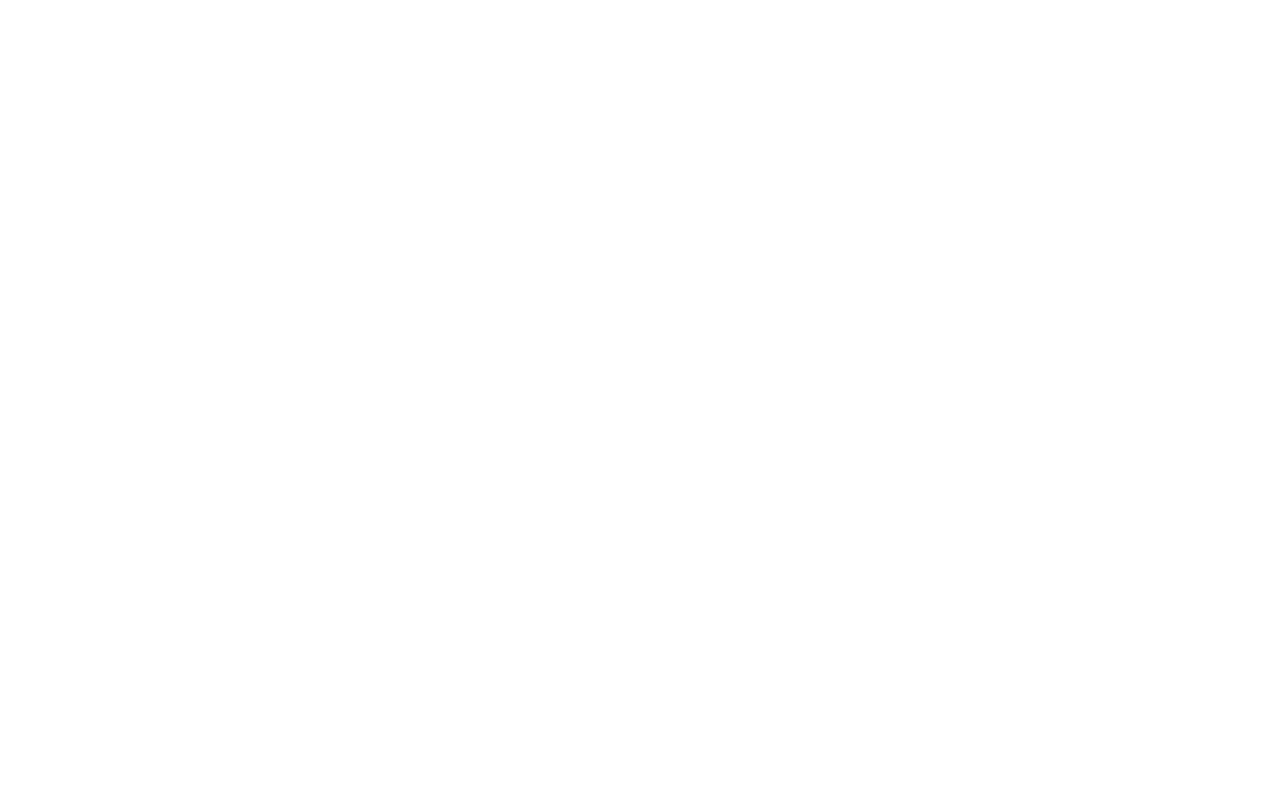
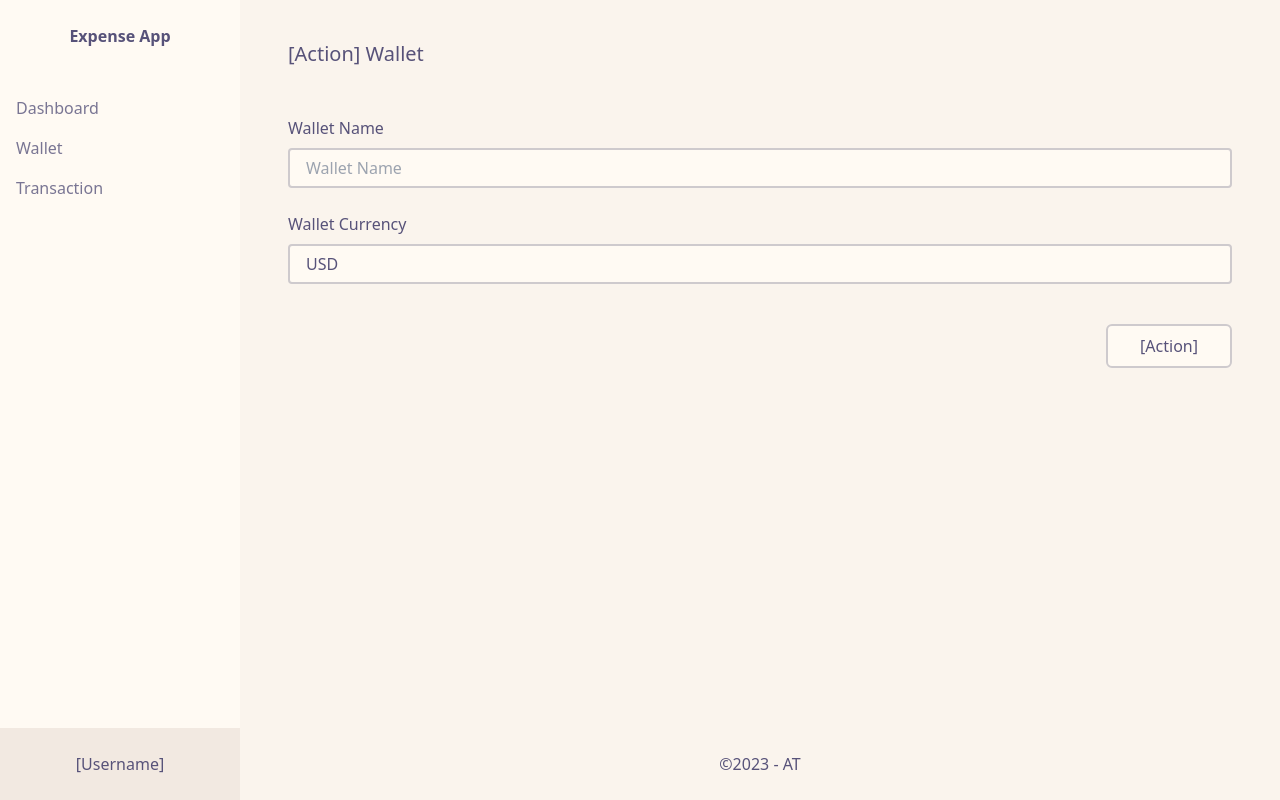
Before and after one commit to alvintanoto/expense-app, a Nuxt app in the folder frontend/: page /wallet/form in a window 1280 px wide. Before the commit this address had no page. Built offline with nearby package versions, Linux system fonts and the light colour scheme.

Commit message:
add wallet form and change wallet item list

```diff
--- /dev/null
+++ b/frontend/pages/wallet/form.vue
@@ -0,0 +1,52 @@
+<script setup>
+const layout = "client";
+</script>
+
+<template>
+  <NuxtLayout :name="layout">
+    <div class="w-full rounded-lg px-4">
+      <div class="text-xl p-4 my-2">[Action] Wallet</div>
+
+      <form @submit.prevent="">
+        <div class="flex flex-col mt-4 p-4">
+          <label for="name"> Wallet Name </label>
+          <input
+            type="text"
+            name="name"
+            id="name"
+            placeholder="Wallet Name"
+            class="mt-2 appearance-none border-2 text-white border-rp-dawn-highlight-high dark:border-rp-moon-highlight-high rounded w-full py-2 px-4 text-gray-700 leading-tight focus:outline-none focus:bg-rp-dawn-overlay dark:focus:focus:bg-rp-moon-overlay focus:border-rp-dawn-iris dark:focus:border-rp-moon-iris bg-rp-dawn-surface dark:bg-rp-moon-surface"
+          />
+        </div>
+
+        <div class="flex flex-col px-4 py-2">
+          <label for="name"> Wallet Currency </label>
+          <select
+            type="text"
+            name="currency"
+            id="currency"
+            placeholder="Wallet Currency"
+            class="mt-2 appearance-none border-2 text-white border-rp-dawn-highlight-high dark:border-rp-moon-highlight-high rounded w-full py-2 px-4 text-gray-700 leading-tight focus:outline-none focus:bg-rp-dawn-overlay dark:focus:focus:bg-rp-moon-overlay focus:border-rp-dawn-iris dark:focus:border-rp-moon-iris bg-rp-dawn-surface dark:bg-rp-moon-surface"
+          >
+            <option>USD</option>
+            <option>EURO</option>
+            <option>IDR</option>
+            <option>INR</option>
+            <option>BSDD</option>
+            <option>JKT</option>
+            <option>HSD</option>
+          </select>
+        </div>
+
+        <div class="float-right mt-4 p-4">
+          <button
+            @click="submit"
+            class="px-8 py-2 border-2 border-rp-dawn-highlight-high dark:border-rp-moon-highlight-high rounded-md bg-rp-dawn-surface dark:bg-rp-moon-surface hover:bg-rp-dawn-overlay dark:hover:bg-rp-moon-overlay"
+          >
+            [Action]
+          </button>
+        </div>
+      </form>
+    </div>
+  </NuxtLayout>
+</template>
--- a/frontend/pages/wallet/index.vue
+++ b/frontend/pages/wallet/index.vue
@@ -1,34 +1,46 @@
 <script setup>
 const layout = "client";
 
-const colors = [
-  "bg-rp-dawn-love/10 dark:bg-rp-moon-love/10 text-rp-dawn-love dark:text-rp-moon-love",
-  "bg-rp-dawn-gold/10 dark:bg-rp-moon-gold/10 text-rp-dawn-gold dark:text-rp-moon-gold",
-  "bg-rp-dawn-rose/10 dark:bg-rp-moon-rose/10 text-rp-dawn-rose dark:text-rp-moon-rose",
-  "bg-rp-dawn-pine/10 dark:bg-rp-moon-pine/10 text-rp-dawn-pine dark:text-rp-moon-pine",
-  "bg-rp-dawn-foam/10 dark:bg-rp-moon-foam/10 text-rp-dawn-foam dark:text-rp-moon-foam",
-  "bg-rp-dawn-iris/10 dark:bg-rp-moon-iris/10 text-rp-dawn-iris dark:text-rp-moon-iris",
+const wallets = [
+  {
+    name: "Kantong USD",
+    currency: "USD",
+    createdAt: "2 September 2023",
+  },
 ];
 </script>
 
 <template>
   <NuxtLayout :name="layout">
-    <div
-      class="w-full rounded-lg px-4"
-    >
-      <div class="text-xl p-4 my-2">Wallet Management</div>
-      <button class="mx-2 mb-4 px-4 py-2 bg-rp-dawn-iris/20 dark:bg-rp-moon-pine/80 hover:bg-rp-dawn-iris/40 hover:dark:bg-rp-moon-pine rounded-md">Create Wallet</button>
+    <div class="w-full rounded-lg px-4">
+      <div class="text-xl m-2 my-4">Wallet Management</div>
+      <nuxt-link :to="{ path: '/wallet/form', query: { action: 'create' } }">
+        <button
+          class="mx-2 mb-4 px-4 py-2 bg-rp-dawn-iris/20 dark:bg-rp-moon-pine/80 hover:bg-rp-dawn-iris/40 hover:dark:bg-rp-moon-pine rounded-md"
+        >
+          Create Wallet
+        </button>
+      </nuxt-link>
       <!-- Loop this for list of wallet -->
       <div class="flex flex-row flex-wrap">
         <div
-          v-for="(item, index) in colors"
+          v-for="(item, index) in wallets"
           :key="index"
-          class="p-4 m-2 w-[280px] rounded-md"
-          :class=item
+          class="p-4 m-2 w-[320px] rounded-md cursor-pointer bg-rp-dawn-subtle/10 dark:bg-rp-moon-subtle/10 text-rp-dawn-subtle dark:text-rp-moon-subtle"
+          :class="item"
         >
-          <div class="font-bold">Wallet Name</div>
-          <div class="font-light">USD</div>
-          <div class="text-sm text-right">2 September 2023</div>
+          <nuxt-link
+            :to="{
+              path: '/wallet/form',
+              query: { action: 'update', wallet_id: index },
+            }"
+          >
+            <div class="font-bold min-h-[24px]">{{ item.name }}</div>
+            <div class="font-light min-h-[24px] mb-8">{{ item.currency }}</div>
+            <div class="text-sm text-right min-h-[24px] italic">
+              {{ item.createdAt }}
+            </div>
+          </nuxt-link>
         </div>
       </div>
     </div>
```
Also changed, not shown: 1 other file (tests, documents, lock files or other folders).
